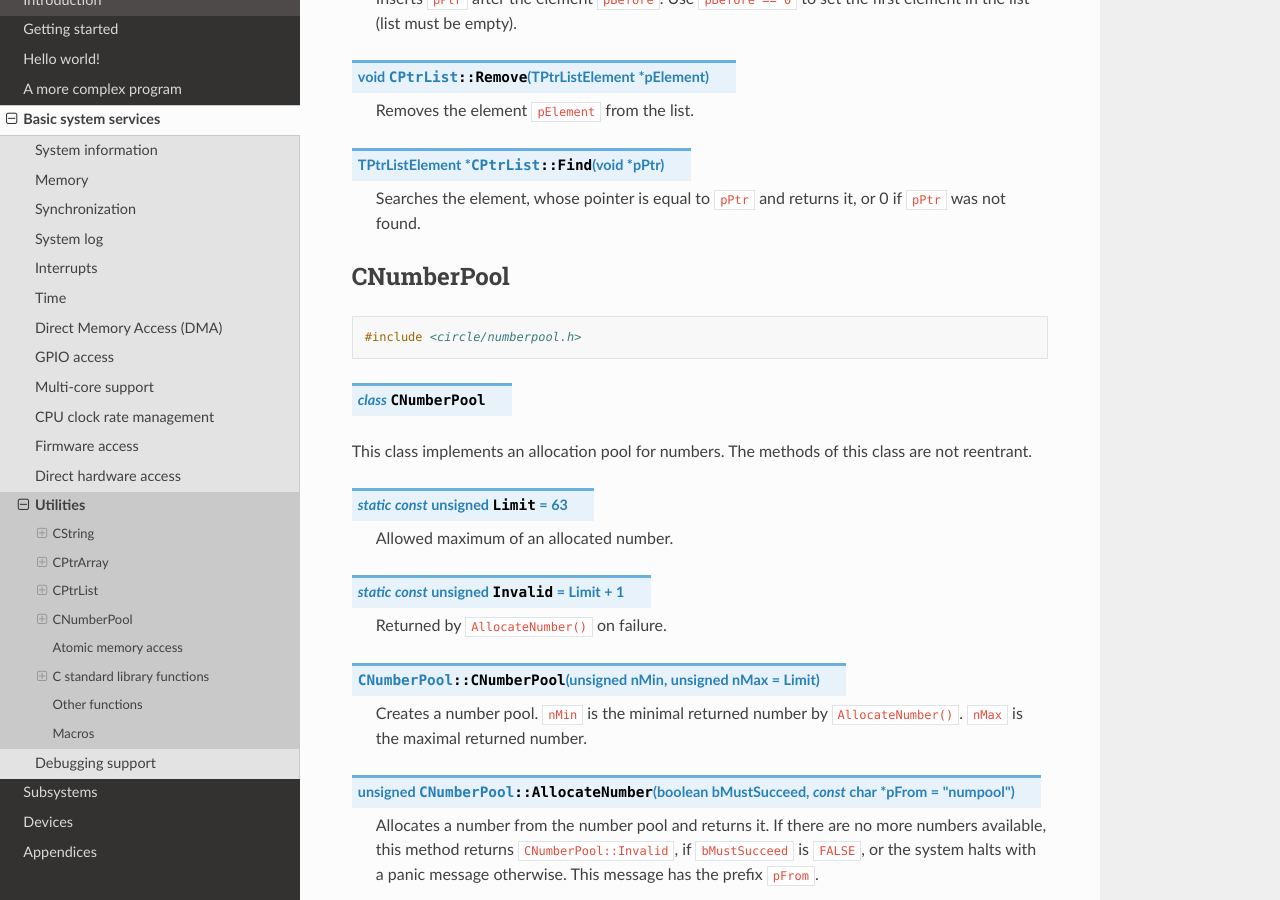
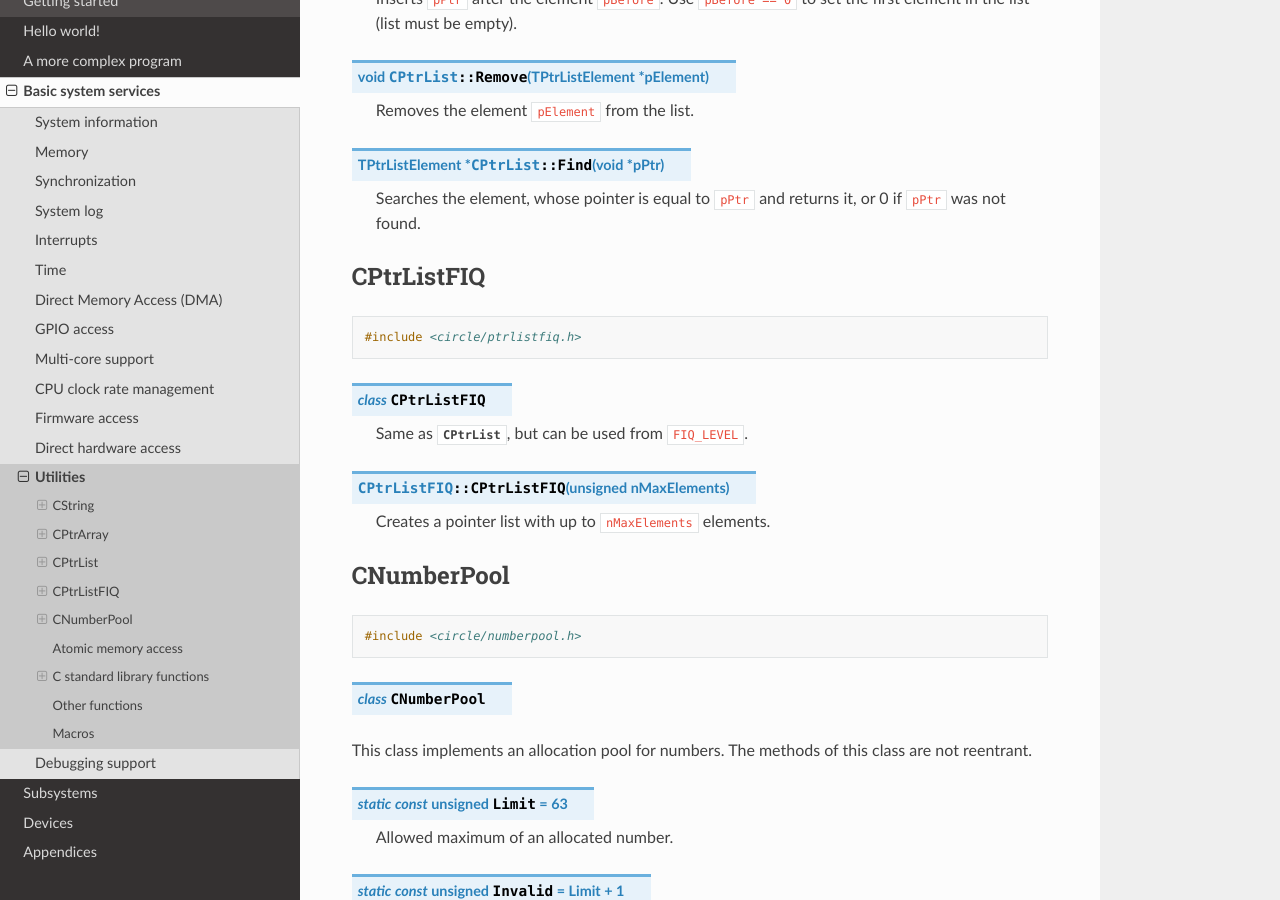
Before and after one commit to rsta2/circle-docs, a Sphinx documentation site: the page built from docs/basic-system-services/utilities.rst, in a window 1280 px wide and 900 px high, scrolled down 4208 px. Built offline with Sphinx 7.4.7 and the Read the Docs theme 2.0.0, drawn with Linux system fonts in a browser that asks for light colours.

Commit message:
basic-system-services/utilities: Add CPtrListFIQ

```diff
--- a/docs/basic-system-services/utilities.rst
+++ b/docs/basic-system-services/utilities.rst
@@ -182,6 +182,21 @@ This class implements a linked list of pointers. The methods of this class are n
 
 	Searches the element, whose pointer is equal to ``pPtr`` and returns it, or 0 if ``pPtr`` was not found.
 
+CPtrListFIQ
+^^^^^^^^^^^
+
+.. code-block:: cpp
+
+	#include <circle/ptrlistfiq.h>
+
+.. cpp:class:: CPtrListFIQ
+
+	Same as :cpp:class:`CPtrList`, but can be used from ``FIQ_LEVEL``.
+
+.. cpp:function:: CPtrListFIQ::CPtrListFIQ (unsigned nMaxElements)
+
+	Creates a pointer list with up to ``nMaxElements`` elements.
+
 CNumberPool
 ^^^^^^^^^^^
 
```
